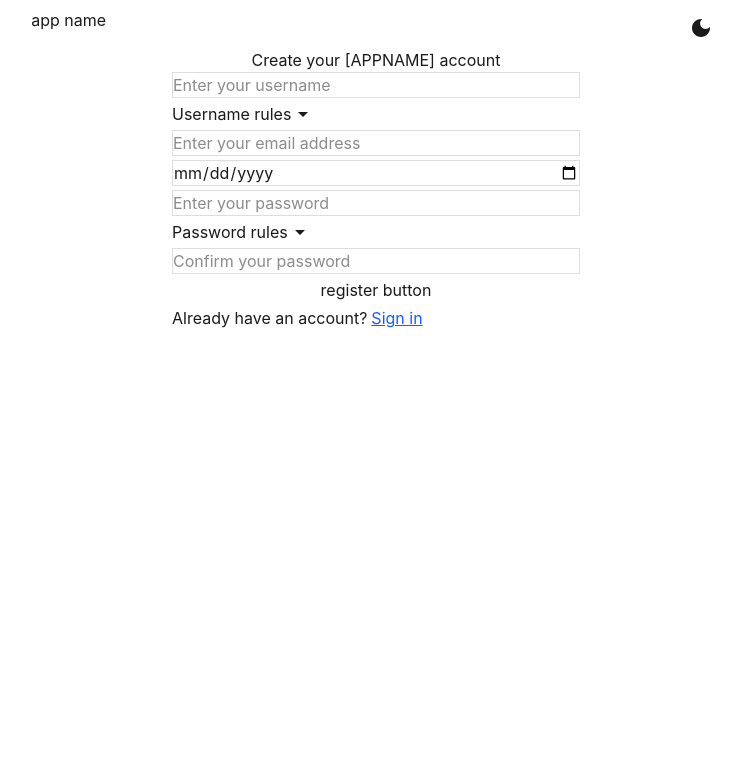
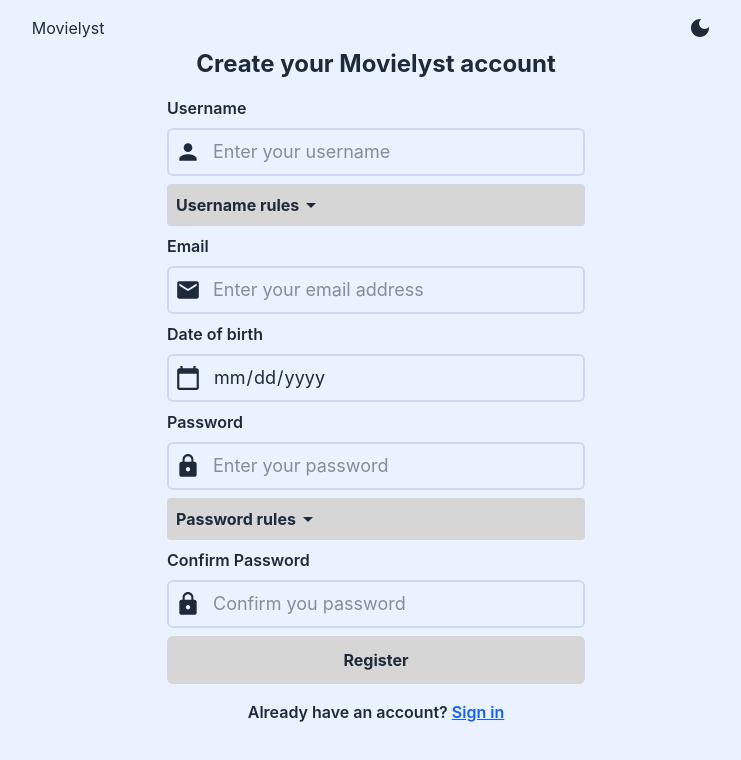
Before and after one commit to Xaphan64/movieList, a React (Vite) app: page /register in a window 1280 px wide. Shown: the top 760 px of the page, without its empty margins (264-1005 px from the left). Built offline with nearby package versions, Linux system fonts and the light colour scheme.

Commit message:
finished register page styling

```diff
--- a/src/components/InputChecker.jsx
+++ b/src/components/InputChecker.jsx
@@ -33,17 +33,17 @@ export default function InputChecker({ inputText, rules, dropdownName, status })
     if (inputText === "") {
       return (
         <StopIcon
-          className="text-dark-border dark:text-light-border"
+          className="light:text-dark-border dark:text-light-border"
           fontSize="small"
           sx={{ transform: "rotate(45deg)" }}
         />
       );
       // ok icon if input is valid
     } else if (condition) {
-      return <CheckCircleIcon className="text-green-400" fontSize="small" />;
+      return <CheckCircleIcon className="text-green-500" fontSize="small" />;
       // warning icon if input is not valid
     } else if (!condition) {
-      return <ErrorIcon className="text-red-400" fontSize="small" />;
+      return <ErrorIcon className="light:text-light-error dark:text-dark-error" fontSize="small" />;
     }
   }
 
@@ -52,17 +52,21 @@ export default function InputChecker({ inputText, rules, dropdownName, status })
       <button
         type="button"
         onClick={() => setDropdown(!dropdown)}
-        className="flex flex-col w-full cursor-pointer"
+        className="flex flex-col w-full cursor-pointer sm:p-1 rounded light:bg-light-accent light:focus:border-dark-border
+        dark:bg-dark-accent border-1 border-transparent dark:focus:border-light-border focus:border-1
+        hover:dark:bg-dark-hover hover:light:bg-light-hover sm:text-base text-sm"
       >
-        <div className="flex justify-between">
-          <span>{dropdownName} rules</span>
+        <div className="flex justify-between items-center sm:p-1 px-1">
+          <span className="sm:font-bold font-semibold">{dropdownName} rules</span>
           {dropdown || status ? <ArrowDropUpIcon /> : <ArrowDropDownIcon />}
         </div>
 
         <div
-          className={`overflow-hidden transition-all ease-in-out duration-500
-        ${dropdown || status ? "max-h-40 opacity-100" : "max-h-0 opacity-0"}`}
+          className={`overflow-hidden transition-all ease-in-out duration-500 flex flex-col sm:gap-3 gap-1
+            ${dropdown || status ? "max-h-50 opacity-100" : "max-h-0 opacity-0"}`}
         >
+          <hr className="light:border-dark-focus dark:border-light-border sm:mt-2 hidden" />
+
           {rules.map((rule, i) => {
             const isValid = rule.test(inputText);
             return (
--- a/src/index.css
+++ b/src/index.css
@@ -1,19 +1,40 @@
 @import "tailwindcss";
 
 @custom-variant dark (&:where(.dark, .dark *));
+@custom-variant light (&:where(.light, .light *));
 
 @theme {
   /* light mode */
-  --color-light-bg: #ffffff; /* background */
-  --color-light-text: #1a1a1a; /* primary text */
-  --color-light-sec-text: #555555; /* secondary text */
-  --color-light-border: #dddddd; /* borders/dividers */
-  --color-light-accent: #3b82f6; /* buttons, links, highlights */
+  --color-light-bg: #eaf2ff; /* background */
+  --color-light-text: #1e2a3a; /* primary text */
+  --color-light-sec-text: #526074; /* secondary text */
+  --color-light-border: #cdd9ee; /* borders, dividers */
+  --color-light-accent: #d6d6d6; /* buttons */
+  --color-light-hover: #c4c4c4; /* hover */
+  --color-light-focus: #6b7280; /* focus */
+  --color-light-active: #b8b8b8; /* active */
+  --color-light-error: #d92d20; /* border error and error */
 
   /* dark mode */
   --color-dark-bg: #121212; /* background */
   --color-dark-text: #e0e0e0; /* primary text */
   --color-dark-sec-text: #b0b0b0; /* secondary text */
-  --color-dark-border: #444444; /* borders/divisions */
-  --color-dark-accent: #888888; /* buttons, links, icons, highlights */
+  --color-dark-border: #444444; /* borders, divisions */
+  --color-dark-accent: #343434; /* buttons */
+  --color-dark-hover: #3f3f3f; /* hover */
+  --color-dark-focus: #a1a1a1; /* focus  */
+  --color-dark-active: #2a2a2a; /* active */
+  --color-dark-error: #f97066; /* border error and error */
 }
+
+/* remove date icon */
+input[type="date"]::-webkit-calendar-picker-indicator {
+  display: none;
+  -webkit-appearance: none;
+}
+
+/* handle scroll bar */
+html {
+  overflow-y: scroll;
+  scrollbar-width: thin;
+}
--- a/src/layouts/MainLayout.jsx
+++ b/src/layouts/MainLayout.jsx
@@ -35,18 +35,18 @@ export default function Layout() {
   }
 
   return (
-    <div className={nightMode ? "dark" : ""}>
+    <div className={nightMode ? "dark" : "light"}>
       <div
-        className="flex flex-col w-full min-h-screen p-2 duration-600 light-bg text-light-text
-        dark:bg-dark-bg dark:text-dark-text"
+        className="layout flex flex-col w-full min-h-screen p-2 duration-450
+        light:bg-light-bg light:text-light-text dark:bg-dark-bg dark:text-dark-text"
       >
-        <div className="flex flex-row justify-around">
-          <Link to="/">app name</Link>
+        <div className="flex flex-row md:justify-around items-center justify-between">
+          <Link to="/">Movielyst</Link>
           <button
             type="button"
             onClick={handleNightMode}
             className="flex self-end p-2 text-2xl cursor-pointer transition-colors duration-300 rounded
-            hover:bg-light-border dark:hover:bg-dark-border"
+            light:hover:bg-light-border dark:hover:bg-dark-border"
           >
             {nightMode ? <LightModeIcon /> : <DarkModeIcon />}
           </button>
--- a/src/pages/Register.jsx
+++ b/src/pages/Register.jsx
@@ -2,12 +2,16 @@
 import ErrorIcon from "@mui/icons-material/Error";
 import PriorityHighIcon from "@mui/icons-material/PriorityHigh";
 import DangerousIcon from "@mui/icons-material/Dangerous";
+import PersonIcon from "@mui/icons-material/Person";
+import EmailIcon from "@mui/icons-material/Email";
+import LockIcon from "@mui/icons-material/Lock";
+import CalendarTodayIcon from "@mui/icons-material/CalendarToday";
 
 // STYLES
 
 // LIBRARIES
 import { useState } from "react";
-import { Link, useNavigate, useNavigation } from "react-router-dom";
+import { Link, useNavigate } from "react-router-dom";
 
 // MISC
 
@@ -76,7 +80,7 @@ export default function Register() {
 
     // birthday empty throw error
     if (input.birthDate.trim() === "") {
-      newError.birthDate = "Date of birth is empty!";
+      newError.birthDate = "Complete your date of birth!";
     }
     // too young (less 14 years) throw error
     else if (input.birthDate > handleDate(14)) {
@@ -159,22 +163,34 @@ export default function Register() {
   }
 
   return (
-    <div className="flex flex-col items-center">
-      <h1>Create your [APPNAME] account</h1>
+    <div className="flex flex-col items-center gap-4">
+      <h1 className="sm:text-2xl text-xl font-bold">Create your Movielyst account</h1>
 
-      <form className="flex flex-col gap-1" onSubmit={handleRegister}>
+      <form className="flex flex-col sm:gap-2 gap-1" autoComplete="off" onSubmit={handleRegister}>
+        <div className="flex flex-col sm:gap-2 gap-1">
+          <h2 className="font-semibold sm:text-base text-sm">Username</h2>
+          <div className="flex flex-row relative items-center">
             <input
               type="text"
               placeholder="Enter your username"
               name="username"
               value={input.username}
               onChange={handleChange}
-          className={`text-light-text dark:text-dark-text focus:outline-none focus:ring-0 border
-          border-light-border dark:border-dark-border ${error.username ? "border-red-600 dark:border-red-400" : ""}`}
+              className={`sm:p-2 w-full sm:px-11 focus:outline-none focus:ring-0 rounded-md sm:border-2 sm:text-lg
+              p-1 border-1 text-sm px-8 light:text-light-text dark:text-dark-text light:border-light-border
+              dark:border-dark-border dark:bg-dark-input-bg dark:focus:border-dark-focus light:focus:border-light-focus
+               ${error.username ? "light:border-light-error dark:border-dark-error" : ""}`}
             />
 
+            <PersonIcon
+              sx={{ fontSize: { xs: 18, sm: 26, md: 26 } }}
+              className="absolute light:text-light-text dark:text-dark-text sm:left-2 left-1"
+            />
+          </div>
+        </div>
+
         {error.username && (
-          <div className="flex gap-1 items-center text-red-600 dark:text-red-400">
+          <div className="flex gap-1 items-center light:text-light-error dark:text-dark-error sm:text-base text-sm">
             <DangerousIcon fontSize="small" />
             <span>{error.username}</span>
           </div>
@@ -187,52 +203,87 @@ export default function Register() {
           status={userDropdown}
         />
 
+        <div className="flex flex-col sm:gap-2 gap-1">
+          <h2 className="font-semibold sm:text-base text-sm">Email</h2>
+          <div className="flex flex-row relative items-center">
             <input
               type="text"
               placeholder="Enter your email address"
               name="email"
               value={input.email}
               onChange={handleChange}
-          className={`text-light-text dark:text-dark-text focus:outline-none focus:ring-0 border
-          border-light-border dark:border-dark-border ${error.email ? "border-red-600 dark:border-red-400" : ""}`}
+              className={`sm:p-2 w-full sm:px-11 focus:outline-none focus:ring-0 rounded-md sm:border-2 sm:text-lg
+              p-1 border-1 text-sm px-8 light:text-light-text dark:text-dark-text light:border-light-border
+              dark:border-dark-border dark:bg-dark-input-bg dark:focus:border-dark-focus light:focus:border-light-focus
+              ${error.email ? "light:border-light-error dark:border-dark-error" : ""}`}
             />
 
+            <EmailIcon
+              sx={{ fontSize: { xs: 18, sm: 26, md: 26 } }}
+              className="absolute light:text-light-text dark:text-dark-text sm:left-2 left-1"
+            />
+          </div>
+        </div>
+
         {error.email && (
-          <div className="flex gap-1 items-center text-red-600 dark:text-red-400">
+          <div className="flex gap-1 items-center light:text-light-error dark:text-dark-error sm:text-base text-sm">
             <DangerousIcon fontSize="small" />
             <span>{error.email}</span>
           </div>
         )}
 
+        <div className="flex flex-col sm:gap-2 gap-1">
+          <h2 className="font-semibold sm:text-base text-sm">Date of birth</h2>
+          <div className="flex flex-row relative items-center">
             <input
               type="date"
               name="birthDate"
               value={input.birthDate}
               onChange={handleChange}
-          className={`text-light-text dark:text-dark-text focus:outline-none focus:ring-0 border
-          border-light-border dark:border-dark-border ${error.birthDate ? "border-red-600 dark:border-red-400" : ""}`}
-          // style={{ colorScheme: "dark" }}
+              className={`sm:p-2 w-full sm:px-11 focus:outline-none focus:ring-0 rounded-md sm:border-2 sm:text-lg
+              p-1 border-1 text-sm px-8 light:text-light-text dark:text-dark-text light:border-light-border
+              dark:border-dark-border dark:bg-dark-input-bg dark:focus:border-dark-focus light:focus:border-light-focus
+              ${error.birthDate ? "light:border-light-error dark:border-dark-error" : ""}`}
             />
 
+            <CalendarTodayIcon
+              sx={{ fontSize: { xs: 18, sm: 26, md: 26 } }}
+              className="absolute light:text-light-text dark:text-dark-text sm:left-2 left-1"
+            />
+          </div>
+        </div>
+
         {error.birthDate && (
-          <div className="flex gap-1 items-center text-red-600 dark:text-red-400">
+          <div className="flex gap-1 items-center light:text-light-error dark:text-dark-error sm:text-base text-sm">
             <DangerousIcon fontSize="small" />
             <span>{error.birthDate}</span>
           </div>
         )}
 
+        <div className="flex flex-col sm:gap-2 gap-1">
+          <h2 className="font-semibold sm:text-base text-sm">Password</h2>
+          <div className="flex flex-row relative items-center">
             <input
               type="password"
               placeholder="Enter your password"
               name="password"
               value={input.password}
               onChange={handleChange}
-          className={`text-light-text dark:text-dark-text focus:outline-none focus:ring-0 border
-          border-light-border dark:border-dark-border ${error.password ? "border-red-600 dark:border-red-400" : ""}`}
+              className={`sm:p-2 w-full sm:px-11 focus:outline-none focus:ring-0 rounded-md sm:border-2 sm:text-lg
+              p-1 border-1 text-sm px-8 light:text-light-text dark:text-dark-text light:border-light-border
+              dark:border-dark-border dark:bg-dark-input-bg dark:focus:border-dark-focus light:focus:border-light-focus
+              ${error.password ? "light:border-light-error dark:border-dark-error" : ""}`}
             />
 
+            <LockIcon
+              sx={{ fontSize: { xs: 18, sm: 26, md: 26 } }}
+              className="absolute light:text-light-text dark:text-dark-text sm:left-2 left-1"
+            />
+          </div>
+        </div>
+
         {error.password && (
-          <div className="flex gap-1 items-center text-red-600 dark:text-red-400">
+          <div className="flex gap-1 items-center light:text-light-error dark:text-dark-error sm:text-base text-sm">
             <DangerousIcon fontSize="small" />
             <span>{error.password}</span>
           </div>
@@ -245,36 +296,55 @@ export default function Register() {
           status={passwordDropdown}
         />
 
+        <div className="flex flex-col sm:gap-2 gap-1">
+          <h2 className="font-semibold sm:text-base text-sm">Confirm Password</h2>
+          <div className="flex flex-row relative items-center">
             <input
               type="password"
-          placeholder="Confirm your password"
+              placeholder="Confirm you password"
               name="confirmPassword"
               value={input.confirmPassword}
               onChange={handleChange}
-          className={`text-light-text dark:text-dark-text focus:outline-none focus:ring-0 border
-          border-light-border dark:border-dark-border ${error.confirmPassword ? "border-red-600 dark:border-red-400" : ""}`}
+              className={`sm:p-2 w-full sm:px-11 focus:outline-none focus:ring-0 rounded-md sm:border-2 sm:text-lg
+              p-1 border-1 text-sm px-8 light:text-light-text dark:text-dark-text light:border-light-border
+              dark:border-dark-border dark:bg-dark-input-bg dark:focus:border-dark-focus light:focus:border-light-focus
+              ${error.confirmPassword ? "light:border-light-error dark:border-dark-error" : ""}`}
             />
 
+            <LockIcon
+              sx={{ fontSize: { xs: 18, sm: 26, md: 26 } }}
+              className="absolute light:text-light-text dark:text-dark-text sm:left-2 left-1"
+            />
+          </div>
+        </div>
+
         {error.confirmPassword && (
-          <div className="flex gap-1 items-center text-red-600 dark:text-red-400">
+          <div className="flex gap-1 items-center light:text-light-error dark:text-dark-error sm:text-base text-sm">
             <DangerousIcon fontSize="small" />
             <span>{error.confirmPassword}</span>
           </div>
         )}
 
-        <button type="submit">register button</button>
+        <button
+          type="submit"
+          className="cursor-pointer font-bold sm:p-3 p-1 rounded-md duration-300 sm:text-base text-sm
+          light:bg-light-accent light:hover:bg-light-hover light:active:bg-light-active
+          dark:bg-dark-accent dark:hover:bg-dark-hover dark:active:bg-dark-active"
+        >
+          Register
+        </button>
+      </form>
 
-        <div className="flex gap-1">
+      <div className="flex gap-1 font-semibold sm:text-base text-sm">
         <p>Already have an account?</p>
         <Link
-            className="text-blue-600 hover:text-blue-800 dark:text-blue-400 dark:hover:text-blue-300
+          className="text-blue-600 light:hover:text-blue-800 dark:text-blue-400 dark:hover:text-blue-300
           underline transition-colors"
           to="/login"
         >
           Sign in
         </Link>
       </div>
-      </form>
     </div>
   );
 }
```
Lines whose indentation alone changed are shown as unchanged.
